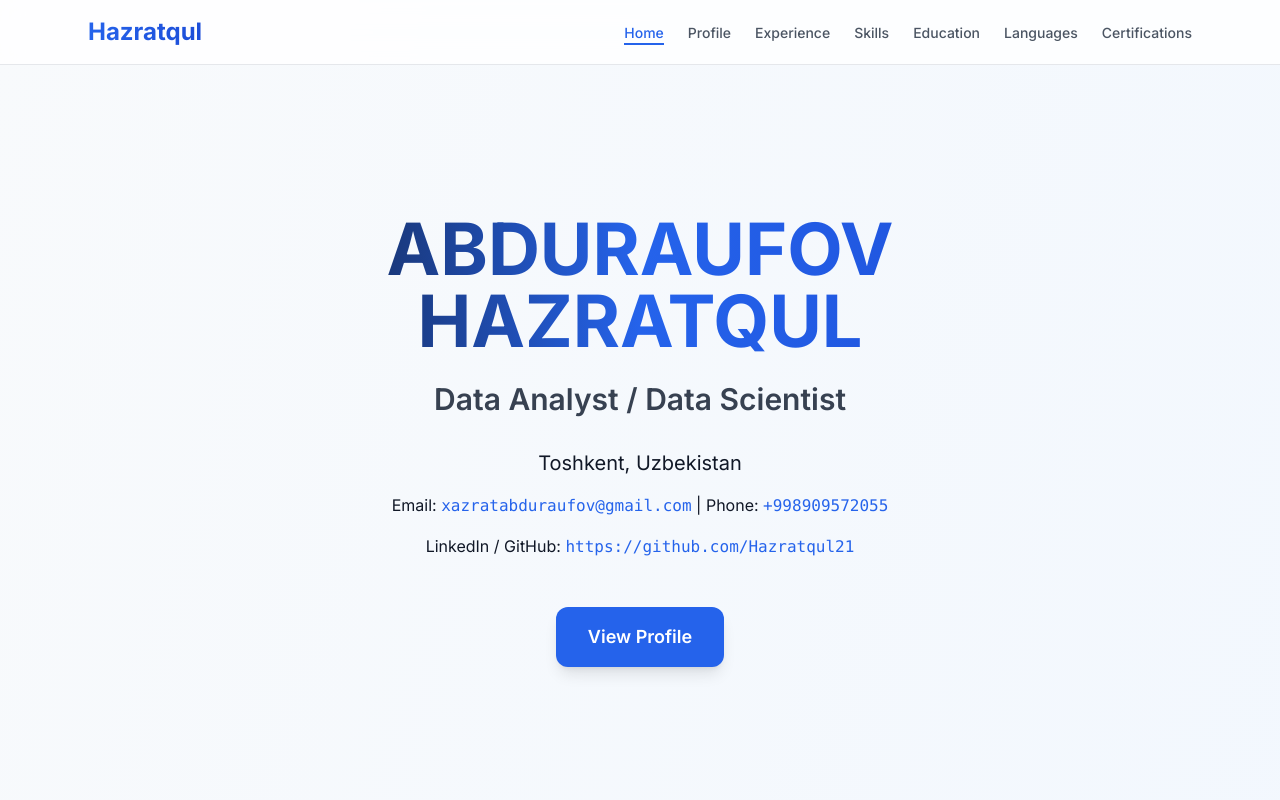
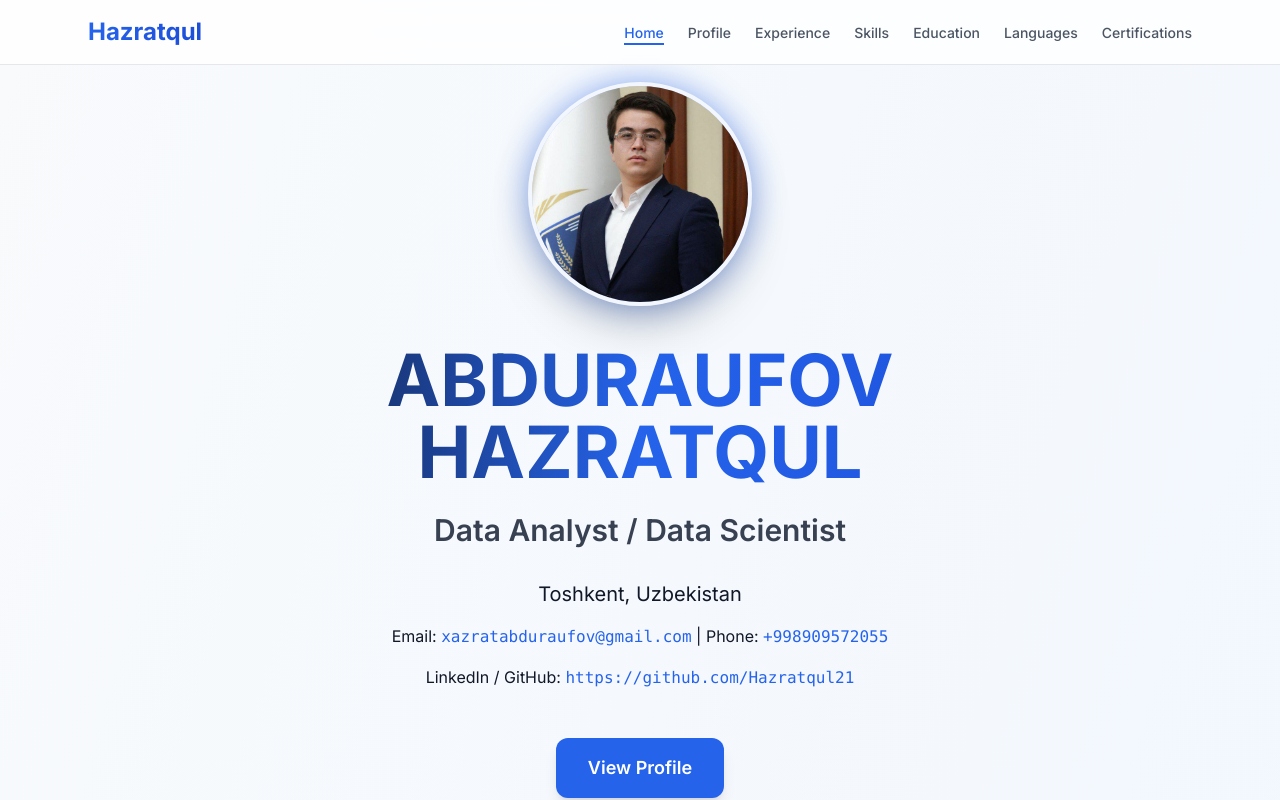
Before and after one commit to Hazratqul21/my_portfolio_web, a React (Vite) app: page / in a window 1280 px wide. Shown: the top 800 px of the page. Built offline with nearby package versions, Linux system fonts and the light colour scheme.

Commit message:
Add user profile photo

```diff
--- a/src/App.jsx
+++ b/src/App.jsx
@@ -1,4 +1,5 @@
 import { useState, useEffect } from 'react'
+import profileImage from './assets/profile.jpg'
 
 function App() {
   const [activeSection, setActiveSection] = useState('home')
@@ -51,6 +52,14 @@ function App() {
       {/* Hero */}
       <section id="home" className="min-h-screen flex items-center justify-center pt-20 px-6">
         <div className="max-w-4xl mx-auto text-center">
+          <div className="mb-8 relative inline-block">
+            <div className="absolute inset-0 bg-gradient-to-r from-primary-600 to-blue-600 rounded-full blur-lg opacity-50 animate-pulse"></div>
+            <img
+              src={profileImage}
+              alt="Abduraufov Hazratqul"
+              className="relative w-48 h-48 md:w-56 md:h-56 rounded-full mx-auto object-cover shadow-2xl border-4 border-white/80 transform hover:scale-105 transition-transform duration-300"
+            />
+          </div>
           <h1 className="text-6xl md:text-7xl font-bold bg-gradient-to-r from-gray-900 via-primary-600 to-blue-700 bg-clip-text text-transparent mb-6 animate-fade-in">
             ABDURAUFOV HAZRATQUL
           </h1>
```
Also changed, not shown: src/assets/profile.jpg (added).
